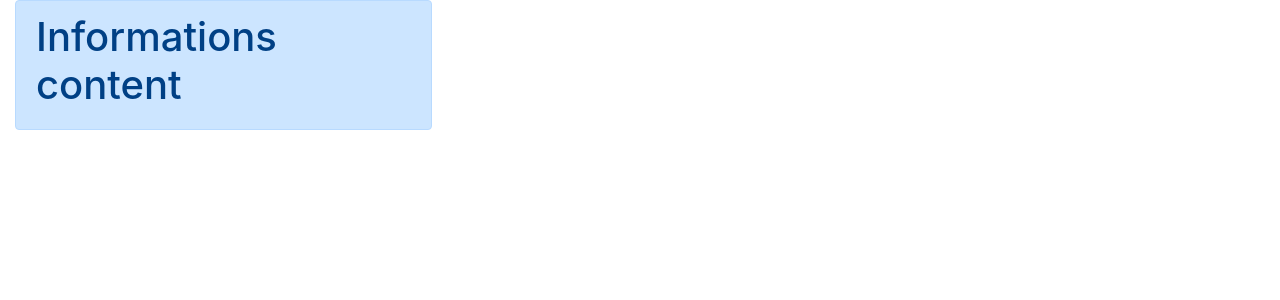
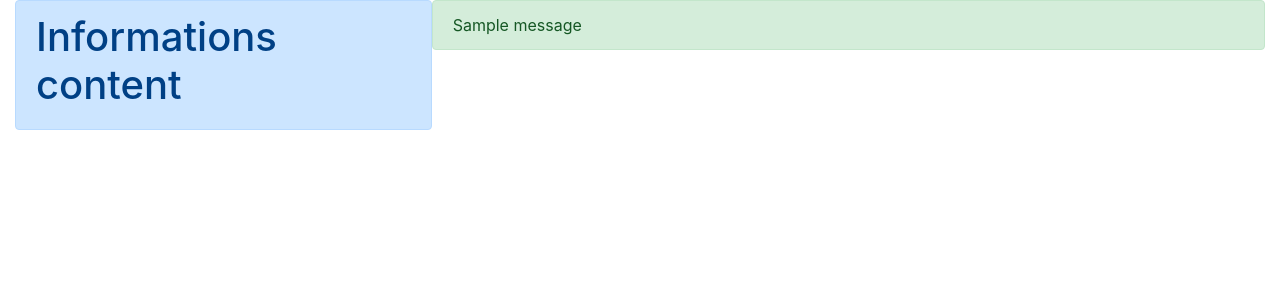
Before and after one commit to kazaname/StockGame, a Django app: page / in a window 1280 px wide. Shown: the part 56-356 px from the top of the page. Run offline with Django 3.2, Linux system fonts and the light colour scheme; tables that the repository leaves empty hold one stand-in row (values such as "Sample post"); one stand-in notice (Sample message) is shown; parts of the project's set-up code (start-up, migrations or seed data) failed here and were passed over; some libraries are stand-ins or nearby versions.

Commit message:
Added infocontent and message alert.

```diff
--- a/templates/base.html
+++ b/templates/base.html
@@ -16,26 +16,31 @@
 {% include "snippets/nav.html" %}
 
 <div class="container-fluid">
+    {% block infocontent %}
+
+    {% endblock infocontent %}
     <div class="row no-gutters">
         <div class="col-12 col-lg-4 order-1">
             <div class="alert alert-primary" role="alert" style="min-height: 10px;">
                 <h1 >Informations content</h1>
-
             {% block topcontent %}
 
             {% endblock topcontent %}
             </div>
         </div>
         <div class="col-12 col-lg-8 order-6">
-           {% block bottomcontent %}
+            {% if messages %}
+                {% for message in messages %}
+                    <div class="alert alert-{{message.tags}}">
+                        {{ message }}
+                    </div>
+                {% endfor%}
+            {% endif%}
+            {% block bottomcontent %}
 
             {% endblock bottomcontent %}
         </div>
-
     </div>
-
-{% block content %} {% endblock content %}
-
 </div>
 
 <!-- Optional JavaScript -->
```
